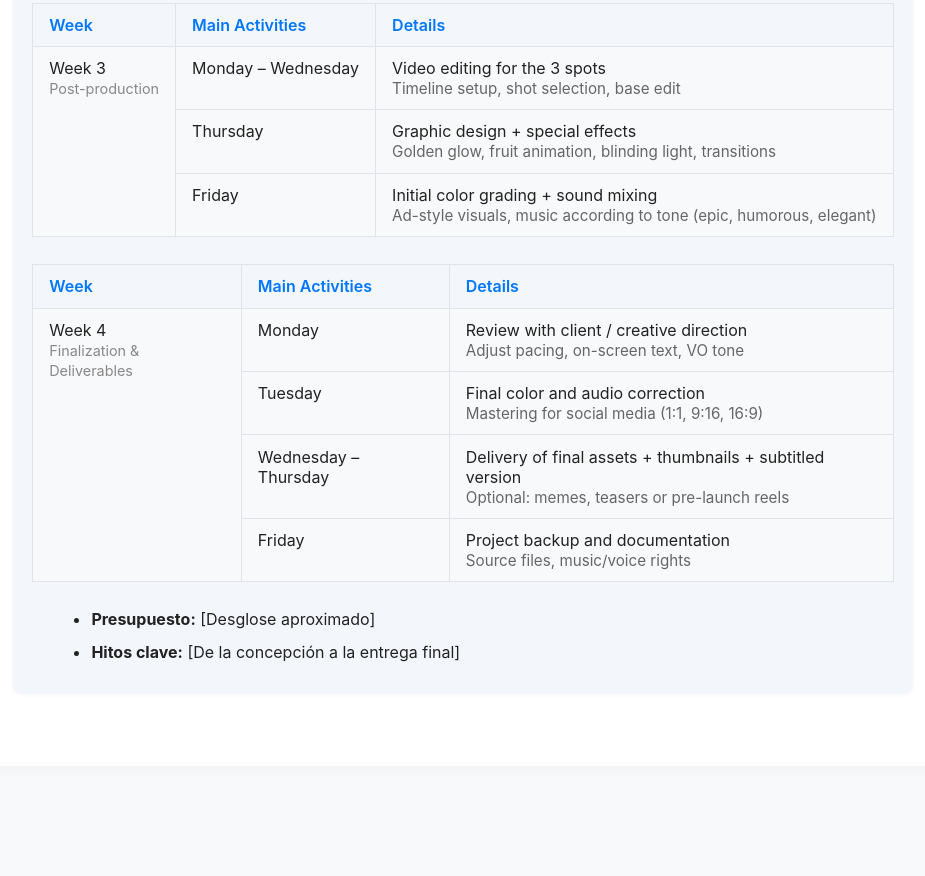
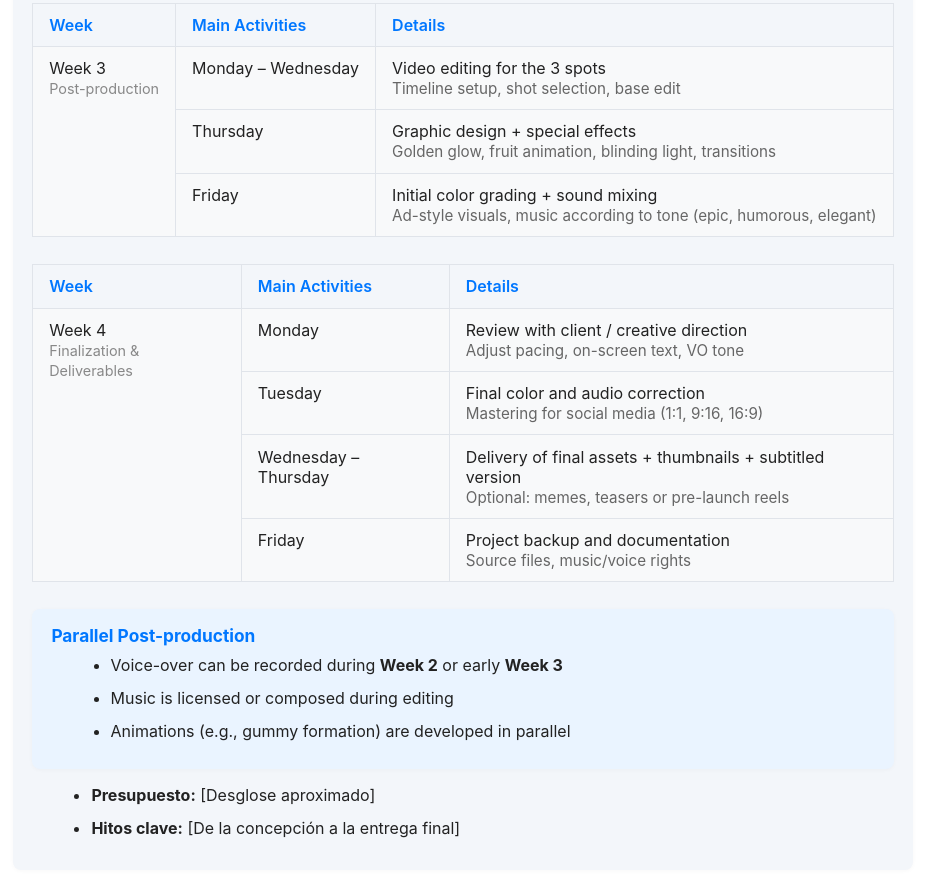
Before and after one commit to friends-others/waltergangi, a plain HTML site: page index.html in a window 1280 px wide. Shown: the part 5006-5882 px from the top of the page, without its empty margins (177-1102 px from the left). Before the commit the page ends 5804 px from the top, so only its background shows below. Drawn offline with Linux system fonts and the light colour scheme.

```diff
--- a/index.html
+++ b/index.html
@@ -450,6 +450,14 @@
             </tbody>
           </table>
         </div>
+        <div class="presupuesto" style="background:#eaf4ff;">
+          <h4 style="margin-top:0;margin-bottom:0.5em;color:#0077ff;font-size:1.08em;">Parallel Post-production</h4>
+          <ul style="margin-bottom:0;">
+            <li>Voice-over can be recorded during <b>Week 2</b> or early <b>Week 3</b></li>
+            <li>Music is licensed or composed during editing</li>
+            <li>Animations (e.g., gummy formation) are developed in parallel</li>
+          </ul>
+        </div>
         <ul>
           <li><strong>Presupuesto:</strong> [Desglose aproximado]</li>
           <li><strong>Hitos clave:</strong> [De la concepción a la entrega final]</li>
```
